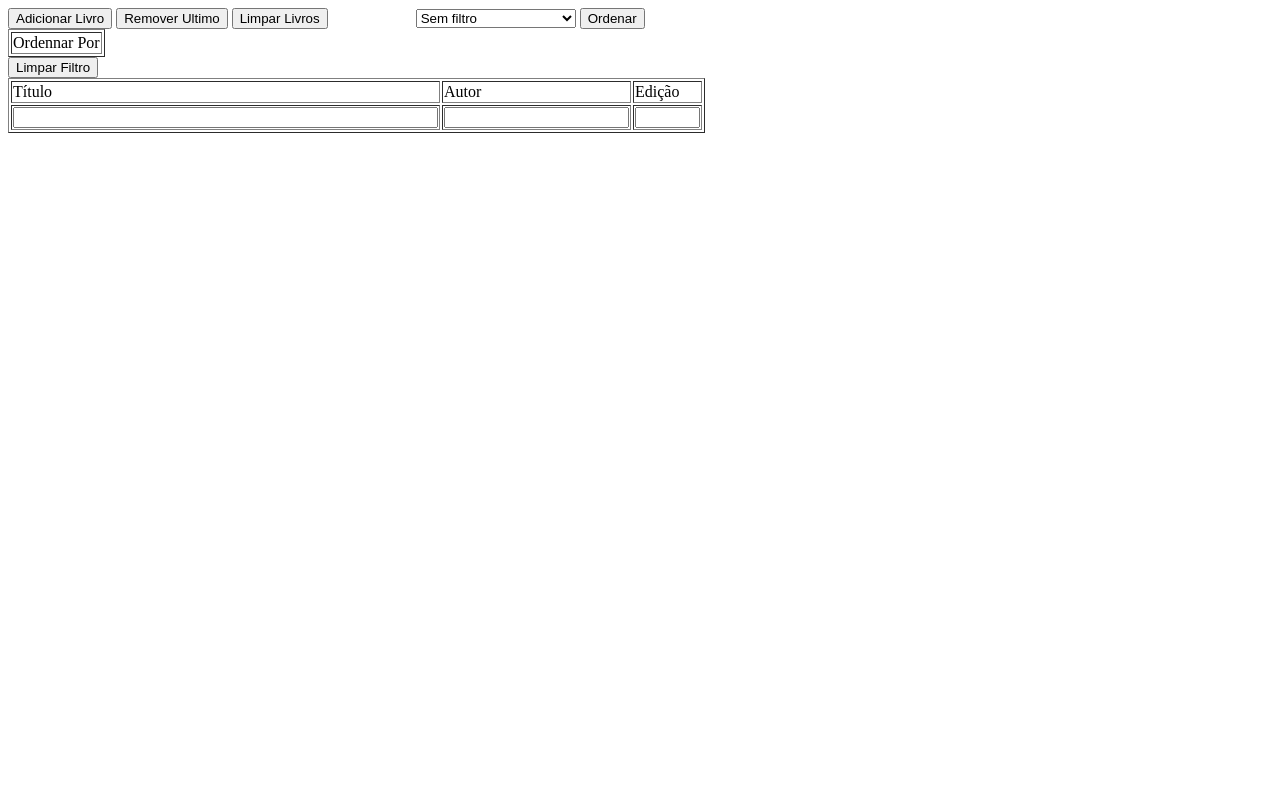
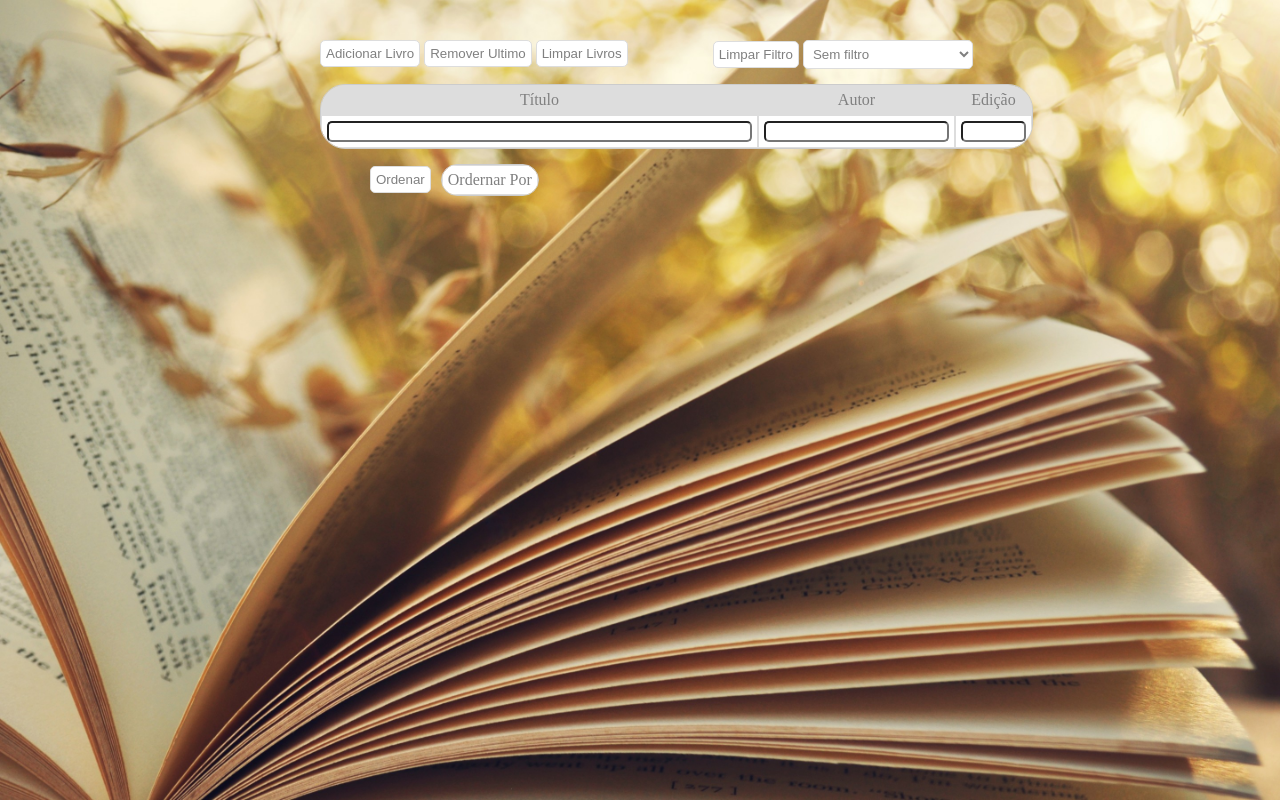
Before and after one commit to zygotecnologia/zygo-programming-challenges, a PHP site: page / in a window 1280 px wide. Run offline with PHP 8.4, Linux system fonts and the light colour scheme; some libraries are stand-ins or nearby versions.

Commit message:
Conclusão
Css adicionado e ajuste de algumas funçoes

```diff
--- a/v2/index.php
+++ b/v2/index.php
@@ -25,8 +25,8 @@ $_SESSION["ano"]=array();
 <html>
 	<head>
 
-		<title>Setor</title>
-
+		<title>Cliente</title>
+		<link rel="stylesheet" type="text/css" href="style.css" />
 		<script src="http://code.jquery.com/jquery-1.11.3.min.js"></script>
 		<script type="text/javascript">
 
@@ -94,15 +94,17 @@ $_SESSION["ano"]=array();
 	<body>
 
 		<form action="ordena.php" method="POST">
+			<div class="container">
+				<div class="quadros">
+					<div class="quadro_principal">
+						<input type="button" value="Adicionar Livro" name="adicionar_livro" id="adicionar_livro" class="botao">
+						<input type="button" value="Remover Ultimo" name="remover_ultimo" id="remover_ultimo" class="botao">
+						<input type="button" value="Limpar Livros" name="limpar_livros" id="limpar_livros" class="botao">
+					</div>
 
-			<div class="container">
-				<input type="button" value="Adicionar Livro" name="adicionar_livro" id="adicionar_livro">
-				<input type="button" value="Remover Ultimo" name="remover_ultimo" id="remover_ultimo">
-				<input type="button" value="Limpar Livros" name="limpar_livros" id="limpar_livros">
+					<div class="quadro_secundario">
 
-				&nbsp;&nbsp;&nbsp;&nbsp;&nbsp;&nbsp;
-				&nbsp;&nbsp;&nbsp;&nbsp;&nbsp;&nbsp;
-				&nbsp;&nbsp;&nbsp;&nbsp;&nbsp;&nbsp;
+						<input type="button" value="Limpar Filtro" name="limpar_filtro" id="limpar_filtro" class="botao">
 
 						<select  name="selecte" id="selecte">
 							<option value="vazio">Sem filtro</option>
@@ -121,37 +123,14 @@ $_SESSION["ano"]=array();
 
 						</select>
 
-
-				<input type="submit" value="Ordenar" >
-
-				<div>
-				<table border="1px">
-				<tr><td>Ordennar Por</td></tr>
-				<?php
-				$array=array("filtro1","filtro2","filtro3");
-				foreach($array as $value){
-					if($_SESSION[$value]!=""){
-					?>
-						<tr>
-							<td>
-							<?php
-								echo $_SESSION[$value];
-							?>
-							</td>
-						</tr>
-					<?php
-					}
-				}
-				?>
-				</table>
+					</div>
 				</div>
 
-				<input type="button" value="Limpar Filtro" name="limpar_filtro" id="limpar_filtro">
 
-			</div>
 
-			<table border="1px">
-				<tr>
+				<div class="limitador">
+					<table class="tabela_principal" cellspacing="0">
+						<tr class="primeira_linha">
 							<td>Título</td>
 							<td>Autor</td>
 							<td>Edição</td>
@@ -163,7 +142,8 @@ $_SESSION["ano"]=array();
 						</tr>
 						<?php
 						for($i=0;$i<count($_SESSION['autor']);$i++){
-				?>
+							if($i<=15){?>
+
 							<tr>
 								<td><?=$_SESSION['titulo'][$i]?></td>
 								<td><?=$_SESSION['autor'][$i]?></td>
@@ -171,10 +151,34 @@ $_SESSION["ano"]=array();
 							</tr>
 							<?php
 							}
+						}
 						?>
 					</table>
 
-
+					<div class="rodape">
+						<input type="submit" value="Ordenar" class="botao" id="ordenar" >
+						<table class="tabela_secundaria" cellspacing="0">
+							<tr>
+								<td>Ordernar Por</td>
+							<?php
+							$array=array("filtro1","filtro2","filtro3");
+							foreach($array as $value){
+								if($_SESSION[$value]!=""){
+								?>
+									<td>
+									<?php
+										echo $_SESSION[$value];
+									?>
+									</td>
+								<?php
+								}
+							}
+							?>
+							</tr>
+						</table>
+					</div>
+				</div>
+			</div>
 		</form>
 	</body>
 </html>
--- a/v2/pedido.php
+++ b/v2/pedido.php
@@ -5,7 +5,7 @@ if($_SESSION['autor']==array()){
 	$_SESSION['cont']=0;
 }
 
-if($_POST["opcao"]=="Adicionar"){
+if($_POST["opcao"]=="Adicionar" and $_SESSION['cont']<15){
 	$cont=$_SESSION['cont'];
 
 	$_SESSION['autor'][$cont]=$_POST["autor"];
--- /dev/null
+++ b/v2/style.css
@@ -0,0 +1,108 @@
+html{
+	background-image:url("imagem2.jpg");
+	background-repeat: no-repeat;
+    background-size: 100% 100%;
+}
+
+.container{
+	position:absolute;
+	left:25%;
+	top:5%;
+}
+.quadros{
+	position:relative;
+	top:-5%;
+	display: inline-block;
+}
+
+.rodape{
+	display: inline-block;
+	position:relative;
+	left:7%;
+}
+
+.quadro_principal{
+	position:relative;
+	float:left;
+}
+
+.quadro_secundario{
+	position:relative;
+	left:15%;
+	float:right;
+}
+
+.limitador{
+	position:relative;
+}
+.tabela_principal {
+
+    margin-top: 15px;
+    width: 300px;
+    text-align: center;
+    overflow:hidden;
+    border-collapse:separate;
+    border: solid #ccc 1px;
+    -webkit-border-radius: 25px;
+       -moz-border-radius: 25px;
+            border-radius: 25px;
+
+}
+.rodape #ordenar{
+	position:relative;
+	float:left;
+	margin-top: 17px;
+	margin-right: 10px;
+}
+.rodape .tabela_secundaria {
+	position:relative;
+	float:right;
+
+
+    margin-top: 15px;
+    width: auto;
+    text-align: center;
+    overflow:hidden;
+    border-collapse:separate;
+    border: solid #ccc 1px;
+    -webkit-border-radius: 25px;
+       -moz-border-radius: 25px;
+            border-radius: 25px;
+}
+
+
+table td {
+    color: gray;
+    background-color: white;
+    padding: 5px;
+    border: 1px solid #ddd;
+}
+
+table .primeira_linha td{
+	color: gray;
+    background-color: #dddddd;
+    padding: 5px;
+    border: 1px solid #ddd;
+}
+
+input{
+	background-color:white;
+	border-radius:5px;
+}
+
+.botao{
+	color: gray;
+    background-color: white;
+    padding: 5px;
+    border: 1px solid #dddddd;
+	border-radius:5px;
+
+}
+
+#selecte{
+	color: gray;
+    background-color: white;
+    padding: 5px;
+    border: 1px solid #dddddd;
+	border-radius:5px;
+}
```
Also changed, not shown: v2/ordena.php (+42 -40 lines), v2/read-me.md (added, +6 -0 lines), v2/imagem2.jpg (added). Lines whose indentation alone changed are shown as unchanged.
